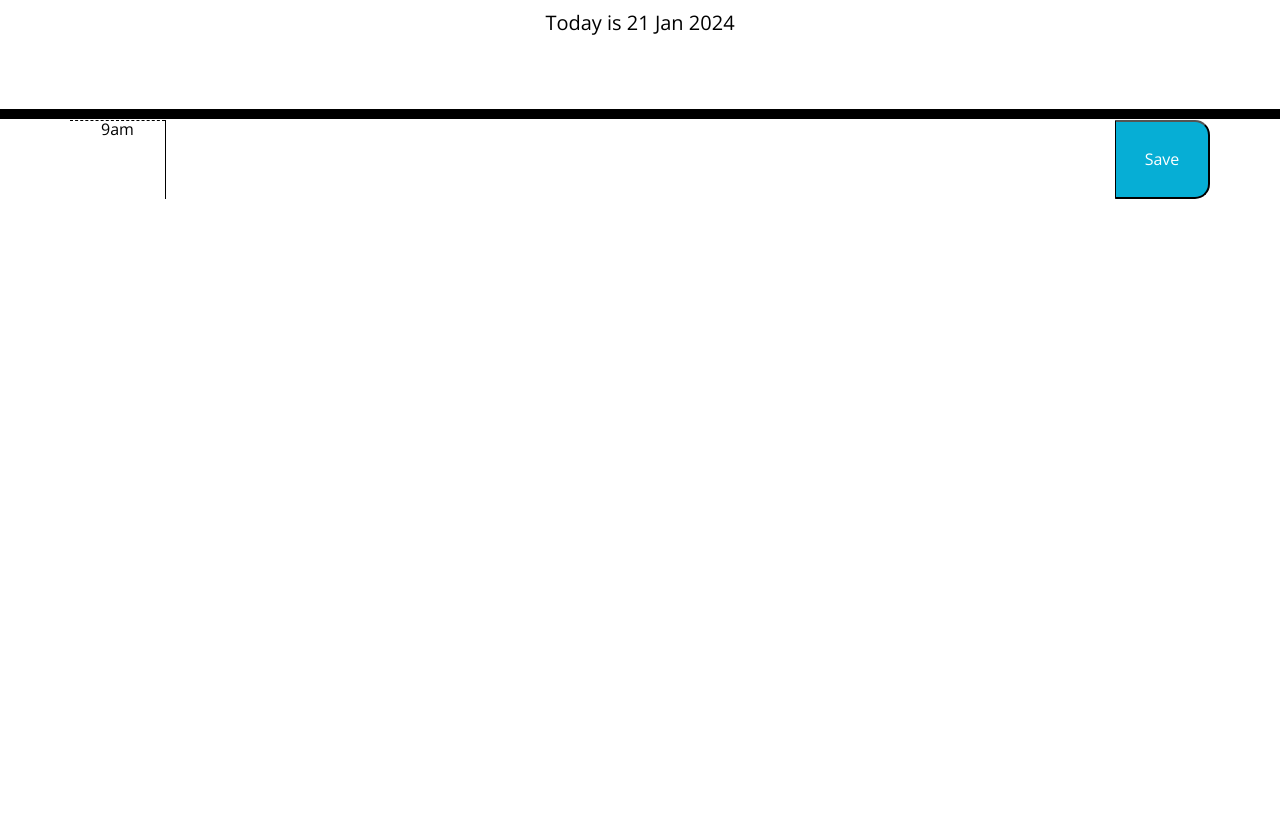
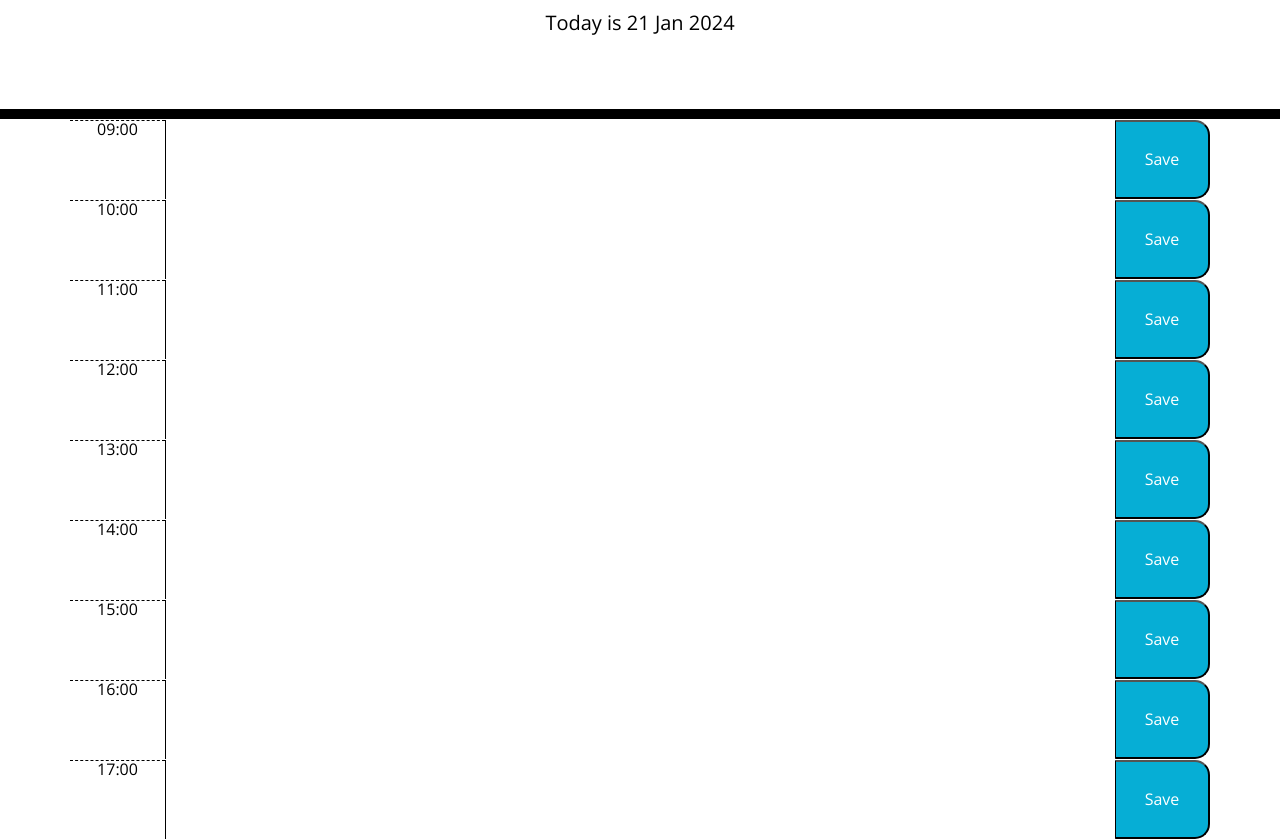
Before and after one commit to amilou86/Work-Day-Scheduler, a plain HTML site: page index.html in a window 1280 px wide. Shown: the part 168-1007 px from the top of the page. Before the commit the page ends 800 px from the top, so only its background shows below. Drawn offline with nearby package versions, Linux system fonts and the light colour scheme.

Commit message:
all timeblocks

```diff
--- a/index.html
+++ b/index.html
@@ -24,10 +24,59 @@
     <!-- Timeblocks go here -->
     <div class="container" id="containerBox">
         <div id="hour9" class="row time-block">
-            <div class="col-md-1 hour">9am</div>
+            <div class="col-md-1 hour">09:00</div>
             <textarea class="col-md-10 description"></textarea>
             <button class="col-md-1 saveBtn">Save</button>
         </div>
+
+        <div id="hour10" class="row time-block">
+            <div class="col-md-1 hour">10:00</div>
+            <textarea class="col-md-10 description"></textarea>
+            <button class="col-md-1 saveBtn">Save</button>
+        </div>
+
+        <div id="hour11" class="row time-block">
+            <div class="col-md-1 hour">11:00</div>
+            <textarea class="col-md-10 description"></textarea>
+            <button class="col-md-1 saveBtn">Save</button>
+        </div>
+
+        <div id="hour12" class="row time-block">
+            <div class="col-md-1 hour">12:00</div>
+            <textarea class="col-md-10 description"></textarea>
+            <button class="col-md-1 saveBtn">Save</button>
+        </div>
+
+        <div id="hour13" class="row time-block">
+            <div class="col-md-1 hour">13:00</div>
+            <textarea class="col-md-10 description"></textarea>
+            <button class="col-md-1 saveBtn">Save</button>
+        </div>
+
+        <div id="hour14" class="row time-block">
+            <div class="col-md-1 hour">14:00</div>
+            <textarea class="col-md-10 description"></textarea>
+            <button class="col-md-1 saveBtn">Save</button>
+        </div>
+
+        <div id="hour15" class="row time-block">
+            <div class="col-md-1 hour">15:00</div>
+            <textarea class="col-md-10 description"></textarea>
+            <button class="col-md-1 saveBtn">Save</button>
+        </div>
+
+        <div id="hour16" class="row time-block">
+            <div class="col-md-1 hour">16:00</div>
+            <textarea class="col-md-10 description"></textarea>
+            <button class="col-md-1 saveBtn">Save</button>
+        </div>
+
+        <div id="hour17" class="row time-block">
+            <div class="col-md-1 hour">17:00</div>
+            <textarea class="col-md-10 description"></textarea>
+            <button class="col-md-1 saveBtn">Save</button>
+        </div>
+
     </div>
 
 
```
